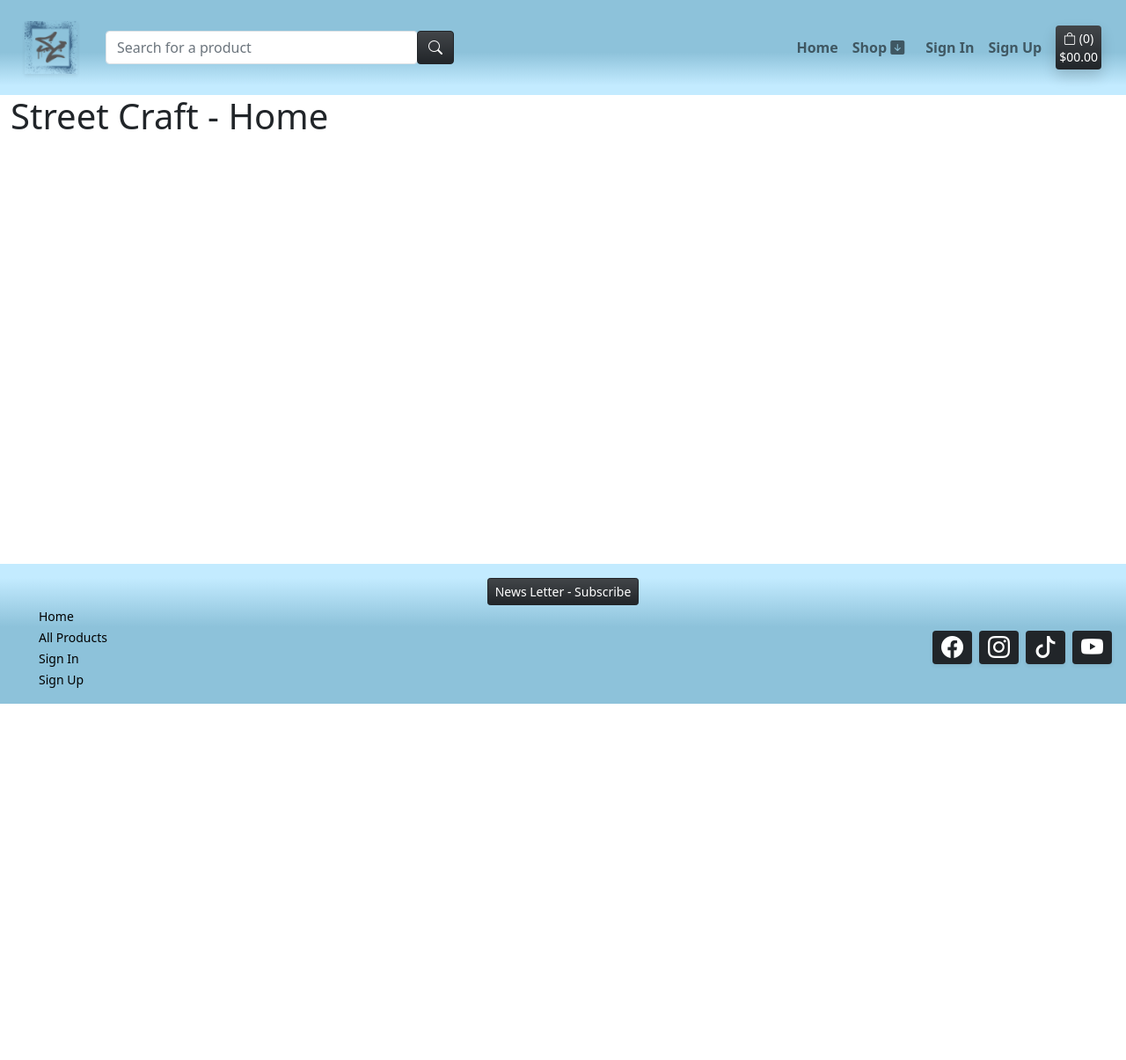
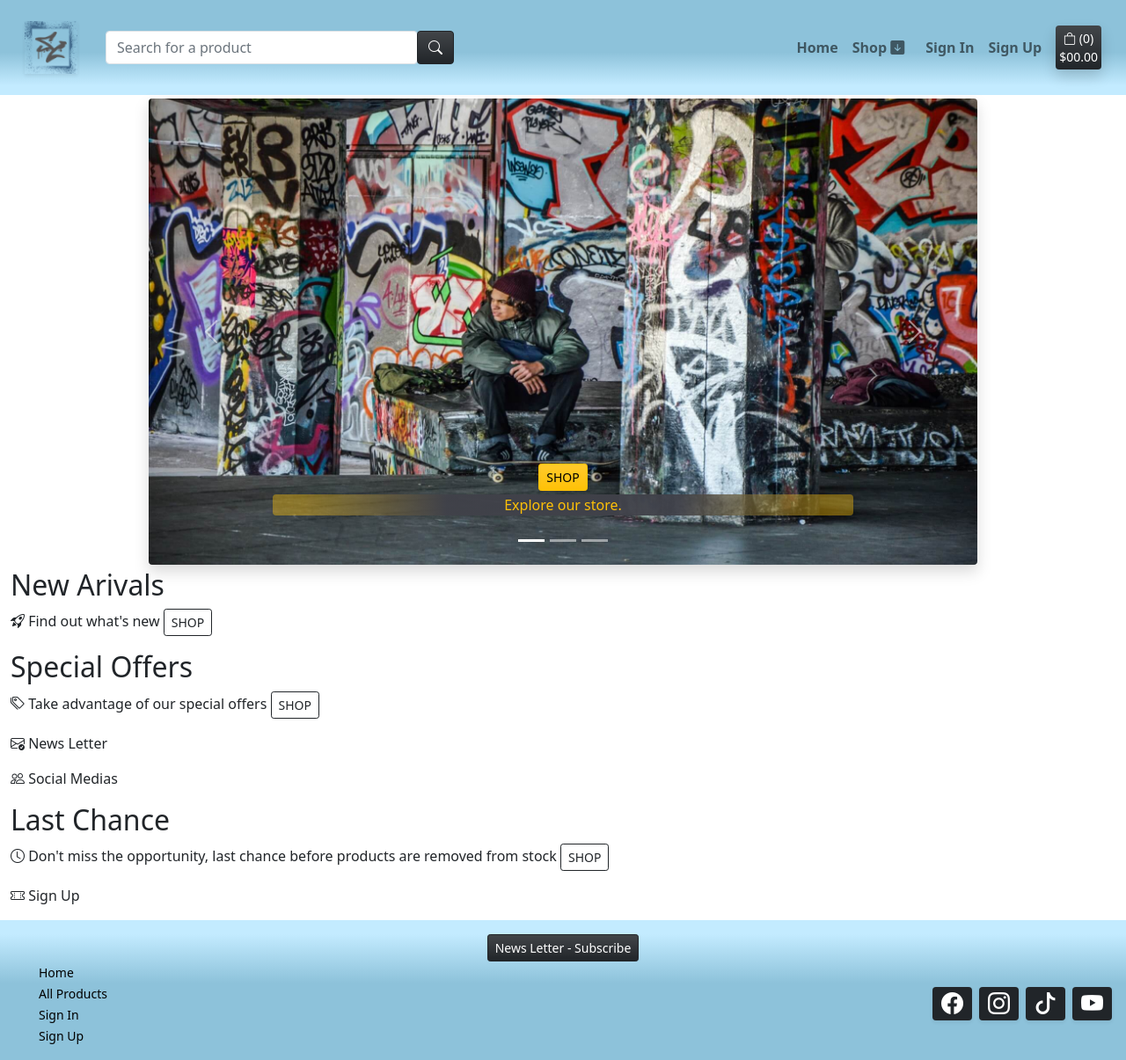
Before and after one commit to guisgrande/fifth-project-ci, a Django app: page / in a window 1280 px wide. Shown: the whole page at 88% size. Before the commit the page ends 800 px from the top, so only its background shows below. Run offline with Django 3.2, Linux system fonts and the light colour scheme; some libraries are stand-ins or nearby versions.

Commit message:
Add hero images, add carousel and basic content to index template, add class to style.css file

```diff
--- a/static/css/style.css
+++ b/static/css/style.css
@@ -13,6 +13,10 @@
 .bg-social {
     background: url("/media/background-accounts.jpg") 50% 50% no-repeat fixed;
     background-size: cover
+}
+
+.bg-hero {
+    background: radial-gradient(circle, rgba(64,65,73,0.9528186274509804) 40%, rgba(255,193,7,0.4) 90%);
 }
 
 /* !! Style for footer elements !! */
@@ -121,6 +125,12 @@
     overflow-y: auto;
 }
 
+/* Style for Index page */
+
+.hero-image {
+    aspect-ratio: 16 / 9;
+}
+
 /* Style for Bag page */
 
 .update-item,
@@ -174,6 +184,13 @@
     justify-content: center !important;
 }
 
+/* Querie for index page */
+
+.hero-text {
+    font-size: 12px !important;
+    margin: 0;
+}
+
 /* Querie for order details template */
 
 #checkou-details {
--- a/templates/base.html
+++ b/templates/base.html
@@ -11,7 +11,7 @@
         <!-- Bootstrap CSS and ICON links -->
         <link href="https://cdn.jsdelivr.net/npm/bootstrap@5.0.1/dist/css/bootstrap.min.css" rel="stylesheet"
             integrity="sha384-+0n0xVW2eSR5OomGNYDnhzAbDsOXxcvSN1TPprVMTNDbiYZCxYbOOl7+AMvyTG2x" crossorigin="anonymous">
-        <link rel="stylesheet" href="https://cdn.jsdelivr.net/npm/bootstrap-icons@1.9.1/font/bootstrap-icons.css">
+        <link rel="stylesheet" href="https://cdn.jsdelivr.net/npm/bootstrap-icons@1.10.2/font/bootstrap-icons.css">
         <!-- Static CSS link -->
         <link rel="stylesheet" href="{% static 'css/style.css' %}">
 
--- a/templates/index.html
+++ b/templates/index.html
@@ -3,9 +3,74 @@
 {% block content %}
 
 <header>
-    <div class="container-fluid">
-        <h1>Street Craft - Home</h1>
+    <!-- Hero -->
+    <div class="container-fluid d-flex justify-content-center">
+        <div id="carouselHeroCaptions" class="carousel slide m-1 col-xl-9 shadow" data-bs-ride="false">
+            <div class="carousel-indicators">
+                <button type="button" data-bs-target="#carouselHeroCaptions" data-bs-slide-to="0" class="active" aria-current="true" aria-label="Slide 1"></button>
+                <button type="button" data-bs-target="#carouselHeroCaptions" data-bs-slide-to="1" aria-label="Slide 2"></button>
+                <button type="button" data-bs-target="#carouselHeroCaptions" data-bs-slide-to="2" aria-label="Slide 3"></button>
+            </div>
+        <div class="carousel-inner">
+            <div class="carousel-item active">
+                <img src="{{ MEDIA_URL }}hero-one.jpg" class="img-fluid hero-image rounded" alt="Man sitting with skateboard ">
+                <div class="carousel-caption d-block">
+                    <a href="{% url 'products' %}" class="mb-1 btn btn-sm btn-warning bg-gradient shadow-sm">SHOP</a>
+                    <p class="hero-text bg-hero text-warning rounded shadow-sm">Explore our store.</p>
+                </div>
+            </div>
+            <div class="carousel-item">
+                <img src="{{ MEDIA_URL }}hero-two.jpg" class="img-fluid hero-image rounded" alt="Man on a skateboard track jumping">
+                <div class="carousel-caption d-block">
+                    <a href="{% url 'account_signup' %}" class="mb-1 btn btn-sm btn-warning bg-gradient shadow-sm">REGISTER</a>
+                    <p class="hero-text bg-hero text-warning rounded shadow-sm">10% Discount for new accounts.</p>
+                </div>
+            </div>
+            <div class="carousel-item">
+                <img src="{{ MEDIA_URL }}hero-three.jpg" class="img-fluid hero-image rounded" alt="Woman with skateboard on the side, looking away">
+                <div class="carousel-caption d-block">
+                    <a href="{% url 'products' %}?category=SKT" class="mb-1 btn btn-sm btn-warning bg-gradient shadow-sm">SHOP</a>
+                    <p class="hero-text bg-hero text-warning rounded shadow-sm">Choose the best street art.</p>
+                </div>
+            </div>
+        </div>
+        <button class="carousel-control-prev" type="button" data-bs-target="#carouselHeroCaptions" data-bs-slide="prev">
+            <span class="carousel-control-prev-icon" aria-hidden="true"></span>
+            <span class="visually-hidden">Previous</span>
+        </button>
+        <button class="carousel-control-next" type="button" data-bs-target="#carouselHeroCaptions" data-bs-slide="next">
+            <span class="carousel-control-next-icon" aria-hidden="true"></span>
+            <span class="visually-hidden">Next</span>
+        </button>
+        </div>
     </div>
 </header>
 
+<div class="container-fluid">
+    <!-- New Arivals -->
+    <div>
+        <h2>New Arivals</h2>
+        <p><i class="bi bi-rocket-takeoff"></i> Find out what's new <a href="{% url 'products' %}?offer=NEW" class="btn btn-sm btn-outline-dark bg-gradient">SHOP</a></p>
+    </div>
+    <!-- Special Offers -->
+    <div>
+        <h2>Special Offers</h2>
+        <p><i class="bi bi-tags"></i> Take advantage of our special offers <a href="{% url 'products' %}?offer=SALE" class="btn btn-sm btn-outline-dark bg-gradient">SHOP</a></p>
+    </div>
+    <!-- News Letter / Social -->
+    <div>
+        <p><i class="bi bi-envelope-check"></i> News Letter</p>
+        <p><i class="bi bi-people"></i> Social Medias</p>
+    </div>
+    <!-- Last chance -->
+    <div>
+        <h2>Last Chance</h2>
+        <p><i class="bi bi-clock"></i> Don't miss the opportunity, last chance before products are removed from stock <a href="{% url 'products' %}?offer=LAST" class="btn btn-sm btn-outline-dark bg-gradient">SHOP</a></p>
+    </div>
+    <!-- Sign up Welcome Coupon -->
+    <div>
+        <p><i class="bi bi-ticket-perforated"></i> Sign Up</p>
+    </div>
+</div>
+
 {% endblock content %}
```
Also changed, not shown: db.sqlite3, media/hero-one.jpg (added), media/hero-three.jpg (added), media/hero-two.jpg (added).
